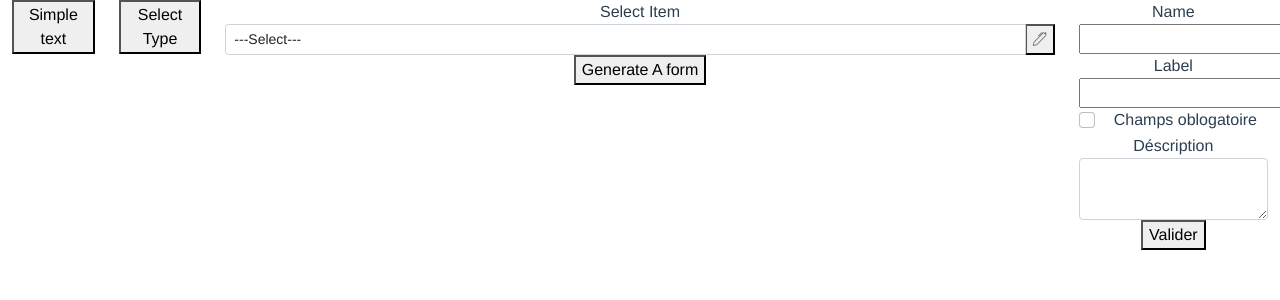
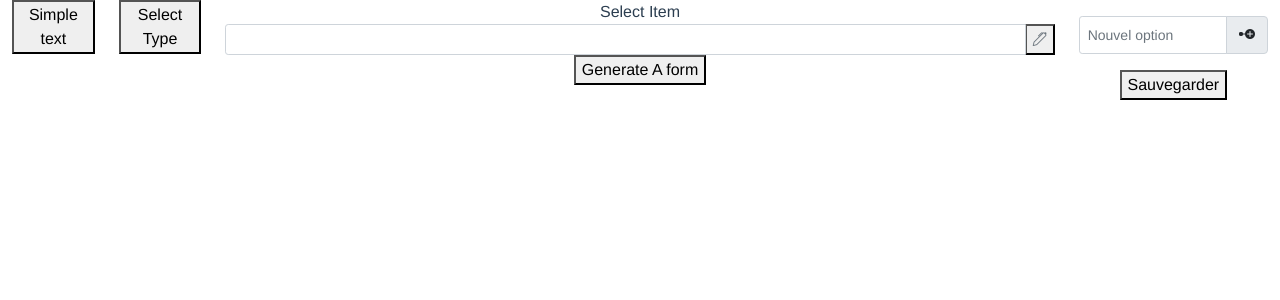
Before and after one commit to Jean-Lionel/form_builder_vue, a Vue app: page / in a window 1280 px wide. Both pictures are taken after a click on the button "Select Type". Shown: the top 300 px of the page. Built offline with nearby package versions, Linux system fonts and the light colour scheme.

Commit message:
select form

```diff
--- /dev/null
+++ b/src/components/form/SelectFomeDetail.vue
@@ -0,0 +1,66 @@
+<template>
+    <div>
+        <div class="row">
+            <div class="col-12">
+                <ol>
+                    <li v-for="(item, i ) in optiontionList" class="d-flex justify-content-between">
+
+                        <span> {{ item }}</span>
+                        <span @click="removeItem(i)" style="cursor:pointer">X</span>
+                    </li>
+                </ol>
+            </div>
+            <div class="col-12">
+                <div class="input-group mb-3">
+                    <input type="text" class="form-control form-control-sm"
+                    v-model="optionValue"
+                    placeholder="Nouvel option" aria-label="Recipient's username" aria-describedby="basic-addon2">
+                    <span style="cursor:pointer;" class="input-group-text" id="basic-addon2" title="Ajouter" @click="addOption">
+                        <i class="bi bi-node-plus-fill"></i>
+                    </span>
+                </div>
+            </div>
+
+            <div class="col-12">
+                <button @click="saveValidate">Sauvegarder</button>
+            </div>
+        </div>
+    </div>
+</template>
+
+<script>
+export default {
+    data() {
+        return {
+            optionValue: "",
+            optiontionList: [],
+            required : false,
+        }
+    },
+    methods: {
+        removeItem(index) {
+             this.optiontionList.splice(index, 1);
+        },
+        saveValidate() {
+            this.$emit("addOption", {
+                items: this.optiontionList,
+                required : this.required
+            } );
+         },
+        addOption() {
+            if (this.optionValue.trim().length > 2) {
+
+                this.optiontionList.push(this.optionValue);
+                this.optionValue = "";
+
+            } else {
+                alert("Entre une nouvel valeur");
+            }
+        }
+    }
+}
+</script>
+
+<style lang="sass" scoped>
+
+</style>
--- a/src/components/form/SelectForm.vue
+++ b/src/components/form/SelectForm.vue
@@ -1,5 +1,6 @@
 <template>
     <div class="form-group">
+
         <label for="">{{ item.name }}</label>
 
         <div class="input-group">
@@ -7,7 +8,7 @@
                         Editing ...
                 </div>
         <select class="form-control form-control-sm">
-                <option v-for="el in item.items" :value="el.value">{{ el.option }}</option>
+                <option v-for="el in item?.items?.items" :value="el">{{ el }}</option>
             </select>
             <button>
                         <small style="cursor:pointer;" id="helpId" class="text-muted" @click="chooseDetail(index, item)">
--- a/src/views/Home.vue
+++ b/src/views/Home.vue
@@ -22,6 +22,8 @@
                        :item="item"
                        :index="i"
                        @chooseSelectDetail="chooseSelectDetail"
+
+                       @addOption="addOption"
                        />
                     </div>
                     <div>
@@ -29,7 +31,15 @@
                     </div>
                 </div>
                 <div class="col-2">
-                    <input-form :existingValue="existingValue" @validerChamps="validerChamps"/>
+
+                    <!-- v-if="displayForm == 'SELECT'" -->
+
+                    <select-fome-detail
+                    @addOption="addOption"
+
+                    />
+                    <input-form v-if="displayForm == 'INPUT_TEXT'" :existingValue="existingValue" @validerChamps="validerChamps"/>
+
                 </div>
             </div>
 
@@ -44,22 +54,29 @@ import Card from '@/components/bord/Card.vue'
 import InputForm from '@/components/form/InputForm.vue'
 import InputItem from '@/components/form/InputItem.vue'
 import SelectForm from '@/components/form/SelectForm.vue'
+import SelectFomeDetail from '@/components/form/SelectFomeDetail.vue'
 export default {
-    components: { LeftSide, Board, Card, InputForm, InputItem, SelectForm },
+    components: { LeftSide, Board, Card, InputForm, InputItem, SelectForm, SelectFomeDetail },
     data() {
         return {
             existingValue: {},
             inputList: [
 
             ],
-            choosedIndex : -1,
+            choosedIndex: -1,
+
+            displayForm : "",
         }
     },
 
     methods: {
+        addOption(item) {
+            this.inputList[this.choosedIndex].items = item;
+        },
         chooseSelectDetail(item) {
              this.choosedIndex = item.index;
             this.existingValue = item.item;
+            this.displayForm = "SELECT";
         },
         generateSaveForm() {
             console.log(this.inputList)
@@ -71,16 +88,13 @@ export default {
                 description: "",
                 label: "Select Item",
                 type: 'select',
-                items: [{
-                    value : "",
-                    option : "---Select---",
-                }],
+                items: [],
             }
+            this.inputList.push(item);
 
-            this.inputList.push(item);
-            console.log(item)
         },
         createAsimpleText() {
+
             this.inputList.push({
                 name : "Simple Text",
                 type : "text",
@@ -98,9 +112,9 @@ export default {
             console.log(e)
         },
         chooseDetail(item) {
-
             this.choosedIndex = item.index;
             this.existingValue = item.item;
+             this.displayForm = "INPUT_TEXT";
         }
     }
 
```
